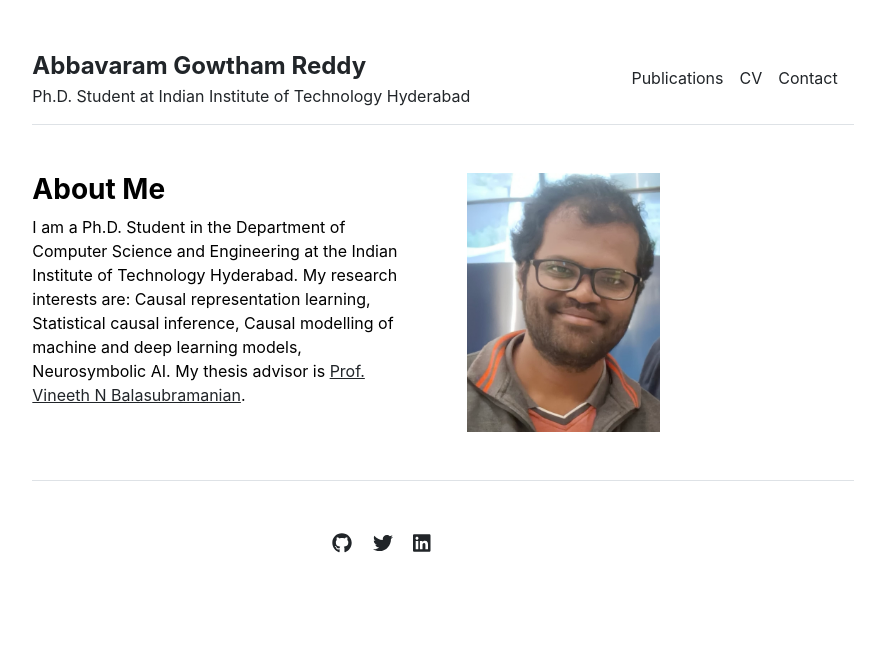
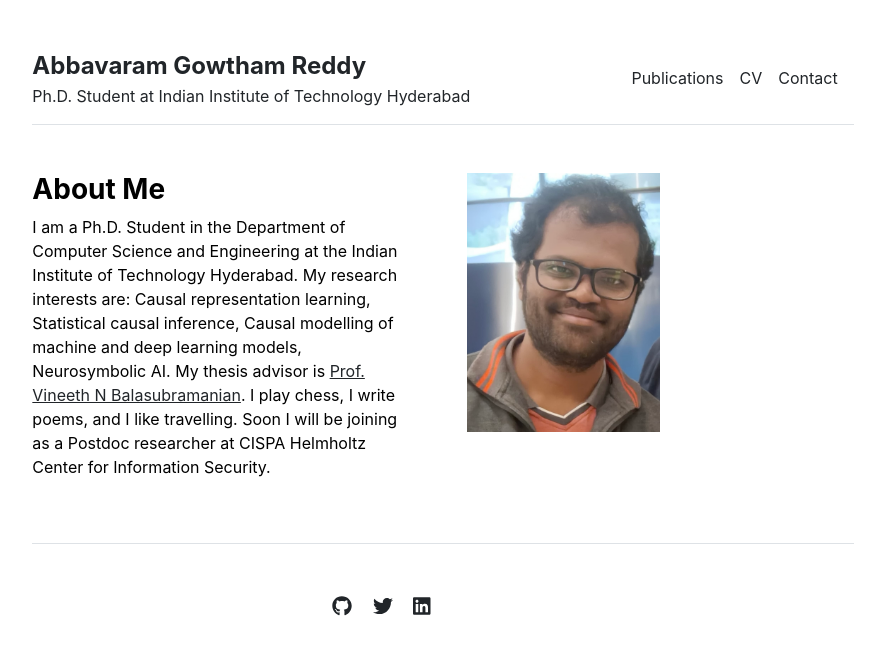
Before and after one commit to gautam0707/gautam0707.github.io, a Jekyll site: the page built from index.md, in a window 1280 px wide. Shown: the top 655 px of the page, without its empty margins (197-1082 px from the left). Built offline with Jekyll 4.4.1, drawn with Linux system fonts in a browser that asks for light colours.

Commit message:
Update index.md

```diff
--- a/index.md
+++ b/index.md
@@ -3,4 +3,4 @@
 title: "Home"
 ---
 
-I am a Ph.D. Student in the Department of Computer Science and Engineering at the Indian Institute of Technology Hyderabad. My research interests are: Causal representation learning, Statistical causal inference, Causal modelling of machine and deep learning models, Neurosymbolic AI. My thesis advisor is [Prof. Vineeth N Balasubramanian](https://people.iith.ac.in/vineethnb/index.html).
+I am a Ph.D. Student in the Department of Computer Science and Engineering at the Indian Institute of Technology Hyderabad. My research interests are: Causal representation learning, Statistical causal inference, Causal modelling of machine and deep learning models, Neurosymbolic AI. My thesis advisor is [Prof. Vineeth N Balasubramanian](https://people.iith.ac.in/vineethnb/index.html). I play chess, I write poems, and I like travelling. Soon I will be joining as a Postdoc researcher at CISPA Helmholtz Center for Information Security.
```
